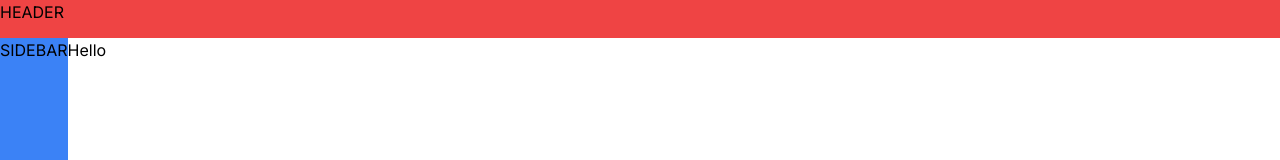
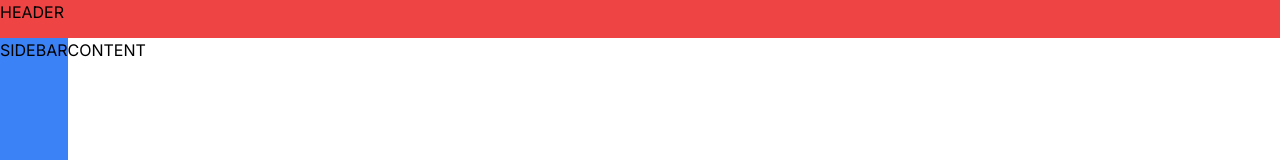
Before and after one commit to QbicSquid/y3s2-csse-constructo-web, a Next.js app: page /orders in a window 1280 px wide. Shown: the top 160 px of the page. Built offline with nearby package versions, Linux system fonts and the light colour scheme.

Commit message:
feat: Added basic header adn navbar

```diff
--- a/src/app/layout.js
+++ b/src/app/layout.js
@@ -1,5 +1,7 @@
 import "./globals.css";
 import { Inter } from "next/font/google";
+import Header from '@/components/header'
+import Sidebar from '@/components/sidebar'
 
 const inter = Inter({ subsets: ["latin"] });
 
@@ -15,9 +17,9 @@ export default function RootLayout({ children }) {
     <html lang="n">
       <body className={inter.className}>
         <div className="flex flex-col h-screen">
-          <div className="w-full h-10 bg-red-500">HEADER</div>
+          <Header />
           <div className="flex flex-row w-full h-full">
-            <div className="bg-blue-500 ">SIDEBAR</div>
+            <Sidebar />
             <div className="w-full h-full">{children}</div>
           </div>
         </div>
--- a/src/app/orders/page.js
+++ b/src/app/orders/page.js
@@ -1,3 +1,3 @@
 export default function Orders() {
-  return <div>Hello</div>;
+  return <div>CONTENT</div>;
 }
--- a/src/components/header/index.js
+++ b/src/components/header/index.js
@@ -0,0 +1,3 @@
+export default function Header() {
+  return <div className="w-full h-10 bg-red-500">HEADER</div>;
+}
--- /dev/null
+++ b/src/components/sidebar/index.js
@@ -0,0 +1,3 @@
+export default function Sidebar() {
+  return <div className="bg-blue-500 ">SIDEBAR</div>;
+}
```
